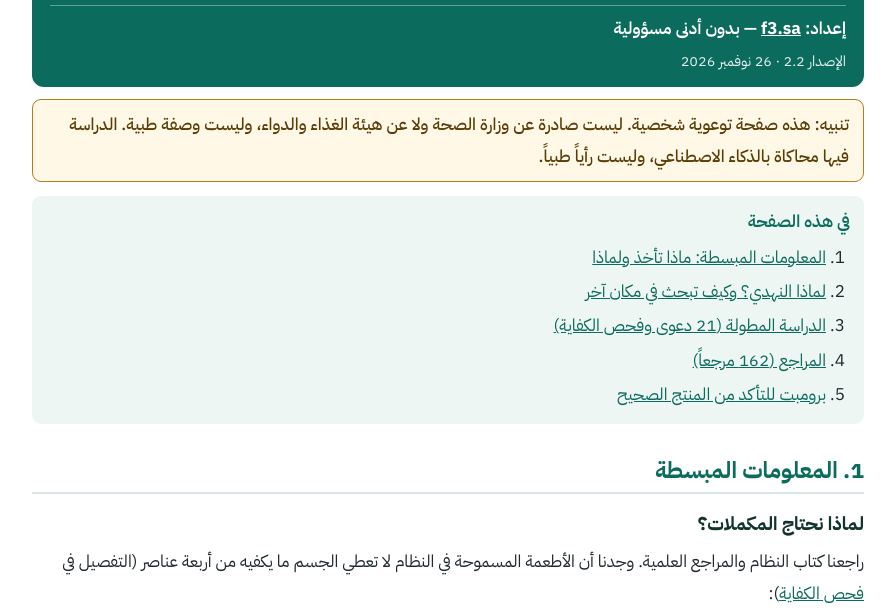
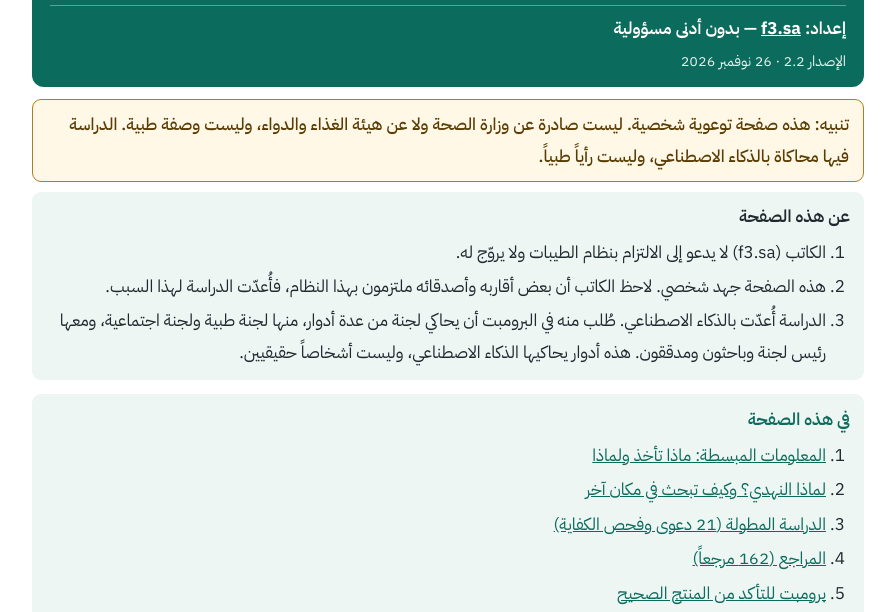
Before and after one commit to alshfa0e/F3-site, a plain HTML site: page tayyibat/index.html in a window 1280 px wide. Shown: the part 108-720 px from the top of the page, without its empty margins (192-1087 px from the left). Drawn offline with Linux system fonts and the light colour scheme.

Commit message:
tayyibat: add 'about this page' box (author does not promote the system; personal effort; AI-simulated committee roles)
Co-Authored-By: Claude Fable 5.2 <noreply@anthropic.com>
Claude-Session: https://claude.ai/code/session_018iL9x9P65fbPemRBRwuo8h

```diff
--- a/tayyibat/index.html
+++ b/tayyibat/index.html
@@ -76,6 +76,7 @@
 <p class="ver">الإصدار 2.2 · 26 نوفمبر 2026</p>
 </div>
 <div class="notice">تنبيه: هذه صفحة توعوية شخصية. ليست صادرة عن وزارة الصحة ولا عن هيئة الغذاء والدواء، وليست وصفة طبية. الدراسة فيها محاكاة بالذكاء الاصطناعي، وليست رأياً طبياً.</div>
+<div class="box"><b>عن هذه الصفحة</b><ol style="margin:4px 0 0;padding-right:24px;"><li>الكاتب (f3.sa) لا يدعو إلى الالتزام بنظام الطيبات ولا يروّج له.</li><li>هذه الصفحة جهد شخصي. لاحظ الكاتب أن بعض أقاربه وأصدقائه ملتزمون بهذا النظام، فأُعدّت الدراسة لهذا السبب.</li><li>الدراسة أُعدّت بالذكاء الاصطناعي. طُلب منه في البرومبت أن يحاكي لجنة من عدة أدوار، منها لجنة طبية ولجنة اجتماعية، ومعها رئيس لجنة وباحثون ومدققون. هذه أدوار يحاكيها الذكاء الاصطناعي، وليست أشخاصاً حقيقيين.</li></ol></div>
 <nav class="toc"><b>في هذه الصفحة</b><ol>
 <li><a href="#simple">المعلومات المبسطة: ماذا تأخذ ولماذا</a></li>
 <li><a href="#nahdi">لماذا النهدي؟ وكيف تبحث في مكان آخر</a></li>
```
